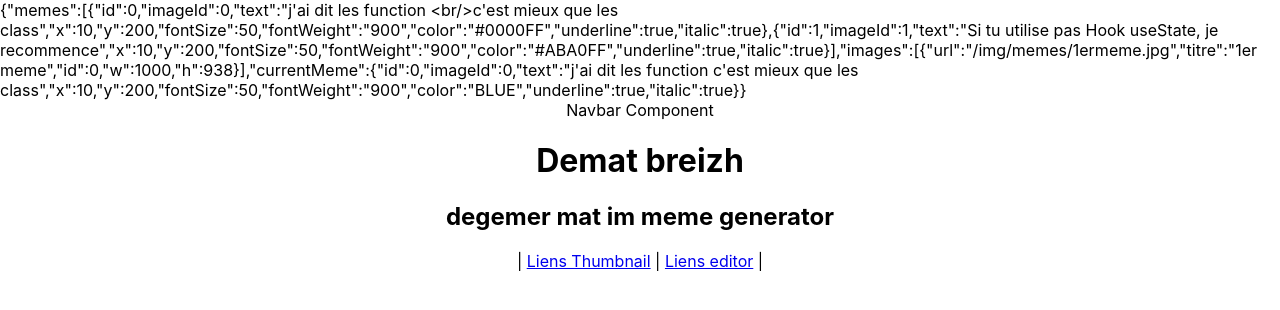
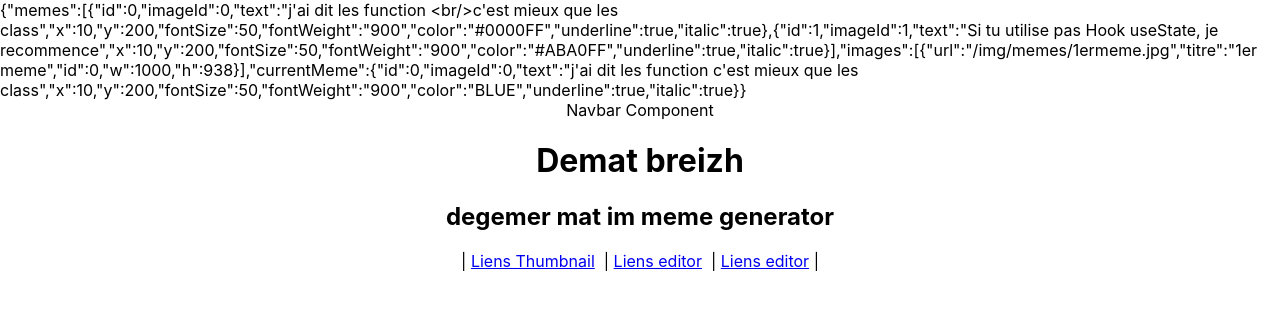
Before and after one commit to champix56/2021-10-11-tjs, a React (Create React App) app: page / in a window 1280 px wide. Shown: the top 310 px of the page. Built offline with nearby package versions, Linux system fonts and the light colour scheme; data requests are answered from the project's data file.

Commit message:
mise en pmace d'un ramasse miette  (default du switch/Route)

```diff
--- a/src/App/App.tsx
+++ b/src/App/App.tsx
@@ -58,10 +58,12 @@ export default class App extends Component<Props, State> {
         <div className="App">
           <Navbar></Navbar>
           <Switch>
-            <Route path="/">
+            <Route path="/" exact>
               <h1>Demat breizh</h1>
               <h2>degemer mat im meme generator</h2>
-              |&nbsp;<Link to="/Thumbnail">Liens Thumbnail</Link>&nbsp;|&nbsp;<Link to="/Editor">Liens editor</Link>&nbsp;|
+              |&nbsp;<Link to="/Thumbnail">Liens Thumbnail</Link>&nbsp;
+              |&nbsp;<Link to="/Editor">Liens editor</Link>&nbsp;
+              |&nbsp;<Link to="/innexistant">Liens editor</Link>&nbsp;|
             </Route>
             <Route path="/Thumbnail">
               <MemeThumbnail>
@@ -76,6 +78,13 @@ export default class App extends Component<Props, State> {
                 <MemeForm meme={this.state.currentMeme} onFormChange={(meme: Meme) => { this.setState({ currentMeme: meme }) }} />
               </FlexLayout>
             </Route>
+            {/*
+              creation d'un ramasse miettes de routes
+              match toutes les routes n'ayant trouver de <Route path=""/>
+            */}
+            <Route path="/">
+              <h1>ERROR Url not found!!!</h1>
+            </Route>
           </Switch>
         </div>
       </>
```
